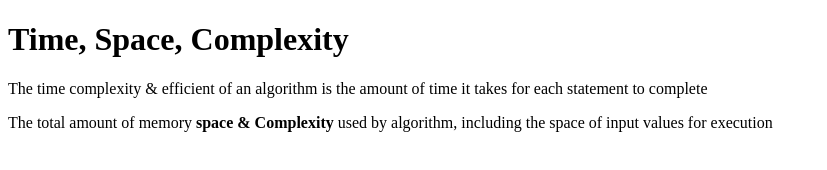
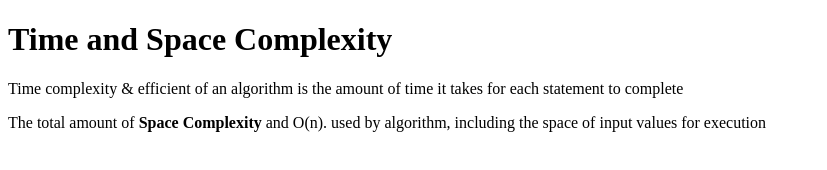
Before and after one commit to acciojob/time-and-space-complexity-syeda-Nikhath, a website: page main.html in a window 1280 px wide. Shown: the whole page, without its empty margins (0-827 px from the left). Drawn offline with Linux system fonts and the light colour scheme.

Commit message:
created a submission

```diff
--- a/main.html
+++ b/main.html
@@ -8,9 +8,9 @@
 
 <body>
 	<!-- the entire body must be written by student -->
-	<h1>Time, Space, Complexity</h1>
-	<p> The time complexity & efficient of an algorithm is the amount of time it takes for each statement to complete</p>
-	<p> The total amount of memory <b>space  & Complexity</b> used by algorithm, including the space of input values for execution</p>
+	<h1>Time and Space Complexity</h1>
+	<p> Time complexity & efficient of an algorithm is the amount of time it takes for each statement to complete</p>
+	<p> The total amount of <b>Space Complexity</b> and O(n). used by algorithm, including the space of input values for execution</p>
     <script type="text/javascript" src="./script.js">
 </script>
 
```
